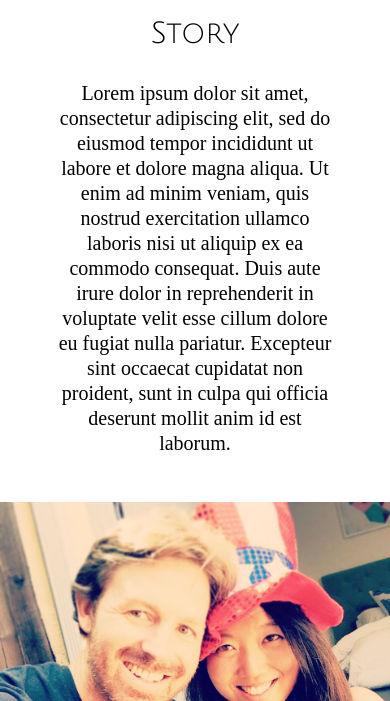
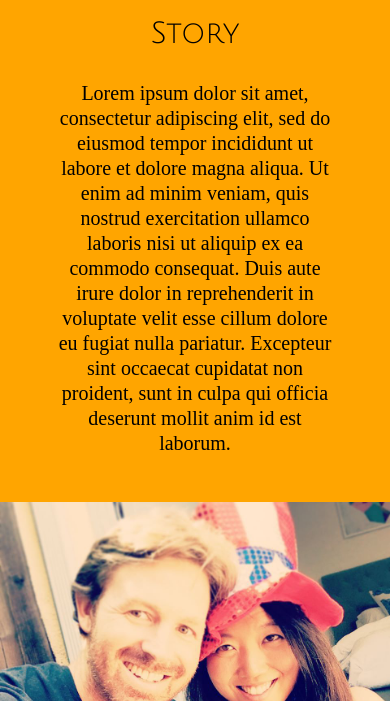
Before and after one commit to rimjieun/wedding-site, a PHP site: page / in a window 390 px wide. Shown: the part 323-1024 px from the top of the page. Run offline with PHP 8.4, Linux system fonts and the light colour scheme; some libraries are stand-ins or nearby versions; some web fonts are replaced.

Commit message:
saving changes

```diff
--- a/assets/css/mq.css
+++ b/assets/css/mq.css
@@ -1,6 +1,6 @@
 @media screen and (max-width: 400px) {
   body {
-    /*background: orange;*/
+    background: orange;
     width: 100%;
   }
 
```
